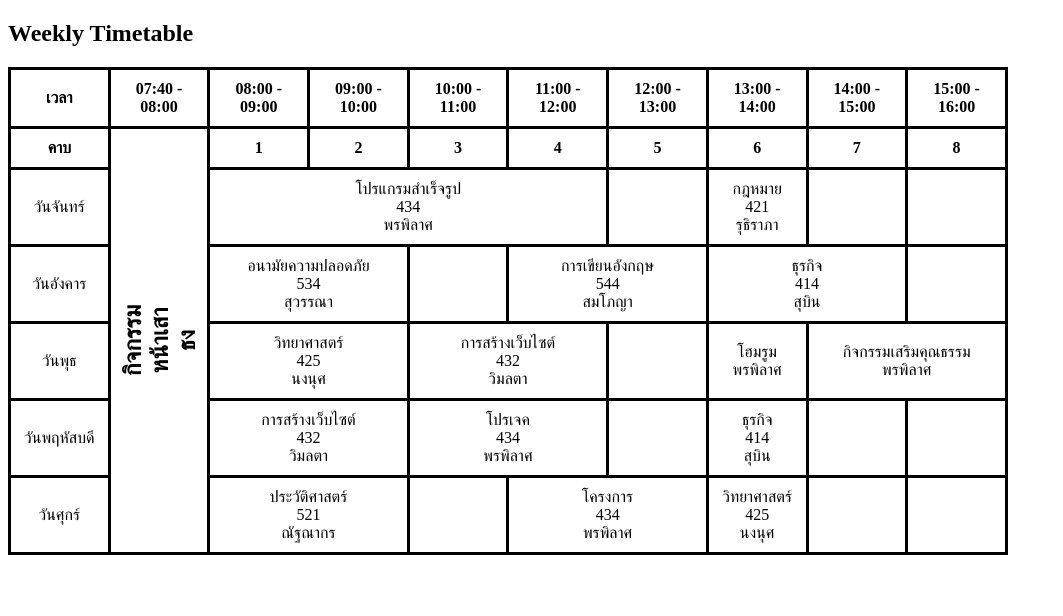
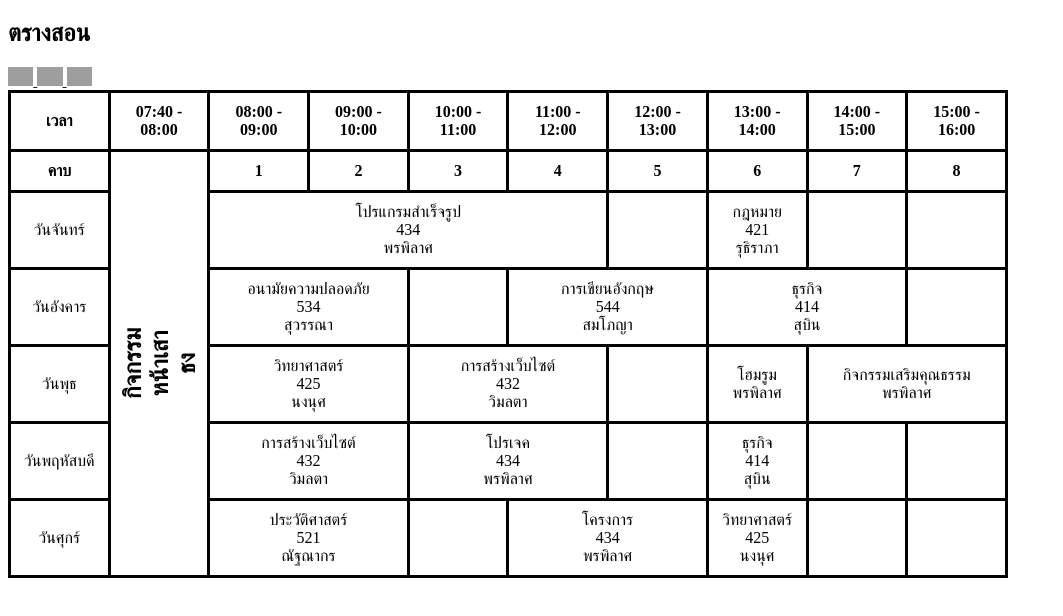
Before and after one commit to Kawin101010/aaaa1, a plain HTML site: page index.html in a window 1280 px wide. Shown: the whole page, without its empty margins (0-1063 px from the left). Drawn offline with Linux system fonts and the light colour scheme; grey boxes are pictures that could not be loaded.

Commit message:
Update index.html

```diff
--- a/index.html
+++ b/index.html
@@ -38,8 +38,17 @@
 </head>
 <body>
 
-<h2>Weekly Timetable</h2>
+<h2>ตรางสอน</h2>
+<a href="https://www.facebook.com/kawin000012" target="_blank">
+  <img src="https://img.icons8.com/?size=100&id=118501&format=png&color=000000" style="width:2%; height:auto;">
 
+  <a href="https://www.instagram.com/kawin000012" target="_blank">
+    <img src="https://img.icons8.com/?size=100&id=43625&format=png&color=000000" style="width:2%; height:auto;">
+</a>
+
+<a href="https://www.threads.net/@kawin000012" target="_blank">
+  <img src="https://img.icons8.com/?size=100&id=oykyblY20T6o&format=png&color=000000" style="width:2%; height:auto;">
+</a>
 <table>
         <tr>
             <th rowspan="2">เวลา</th>
@@ -113,6 +122,5 @@
         </tr>
     </tbody>
 </table>
-
 </body>
 </html>
```
